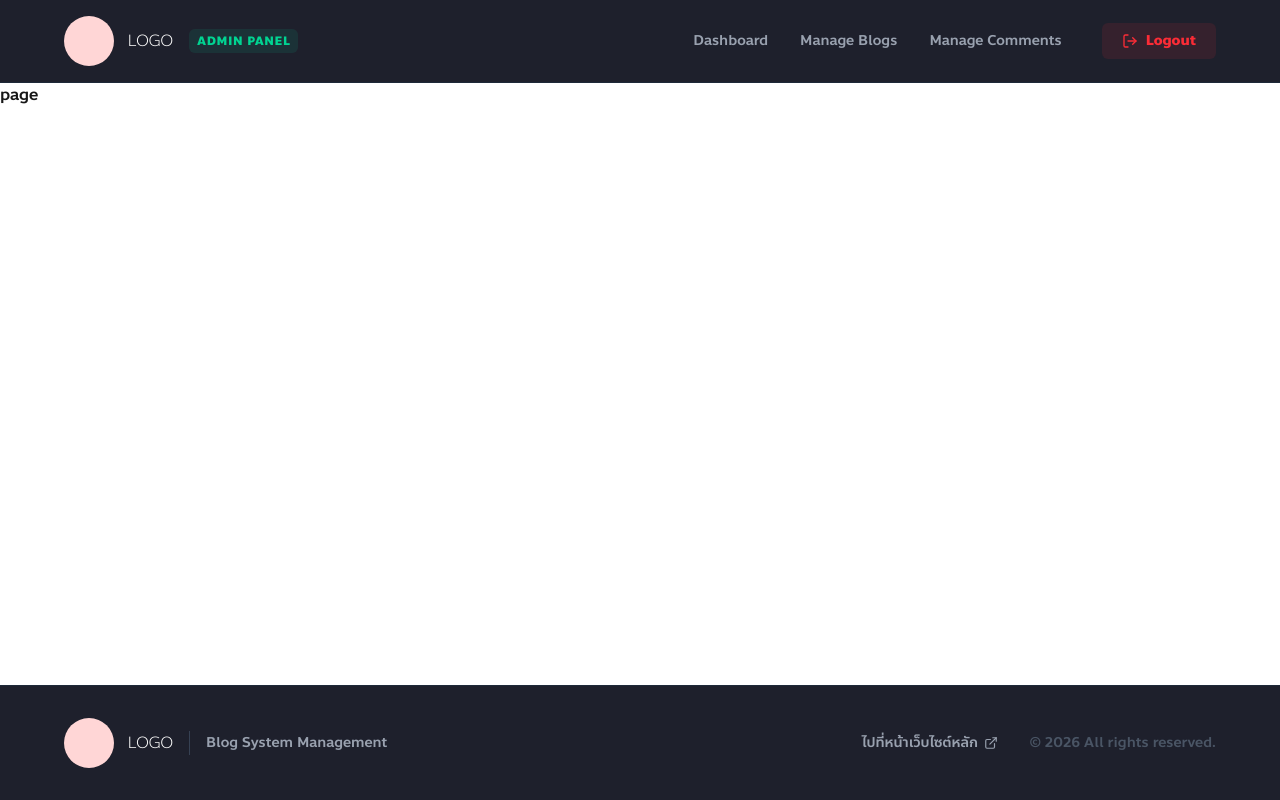
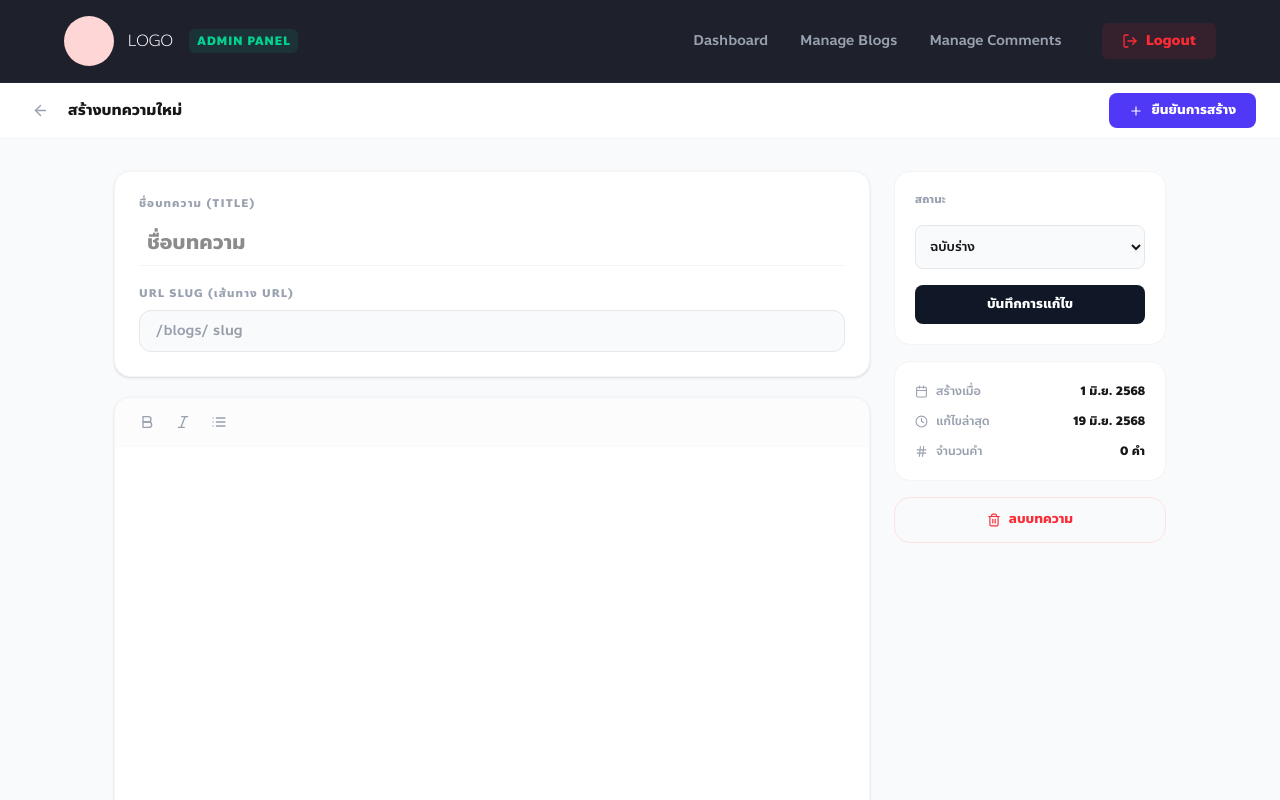
Before and after one commit to mrapiiwat/metier-blog, a Next.js app in the folder frontend/: page /admin/blogs/create in a window 1280 px wide. Shown: the top 800 px of the page. Built offline with nearby package versions, Linux system fonts and the light colour scheme.

Commit message:
feat: implement CreateBlogPage with form, editor, and sidebar components

```diff
--- a/frontend/app/admin/blogs/create/page.tsx
+++ b/frontend/app/admin/blogs/create/page.tsx
@@ -1,9 +1,65 @@
-import React from 'react'
+'use client'
+import { useState } from 'react'
+import { useRouter } from 'next/navigation'
+import Link from 'next/link'
+import { useEditor } from '@tiptap/react'
+import StarterKit from '@tiptap/starter-kit'
+import { FiArrowLeft, FiPlus } from 'react-icons/fi'
+import { BlogForm } from '@/components/admin/BlogForm'
+import { GalleryUploader } from '@/components/admin/GalleryUploader'
+import { Sidebar } from '@/components/admin/Sidebar'
 
-const page = () => {
+const CreateBlogPage = () => {
+  const router = useRouter()
+  const [formData, setFormData] = useState({ title: '', slug: '', isPublished: false })
+  const [isSaving, setIsSaving] = useState(false)
+  const [wordCount, setWordCount] = useState(0)
+
+  const editor = useEditor({
+    extensions: [StarterKit],
+    editorProps: {
+      attributes: { class: 'prose prose-sm focus:outline-none max-w-none min-h-[400px] p-5' },
+    },
+    onUpdate: ({ editor }) => {
+      const text = editor.getText()
+      setWordCount(text.split(/\s+/).filter(Boolean).length)
+    }
+  })
+
+  const handleSubmit = async () => {
+    setIsSaving(true)
+    console.log("บันทึก:", { ...formData, content: editor?.getHTML() })
+    setTimeout(() => { setIsSaving(false); router.push('/admin/blogs') }, 1000)
+  }
+
   return (
-    <div>page</div>
+    <div className="min-h-screen bg-[#F8FAFC] font-sans pb-20">
+      <header className="bg-white border-b border-gray-100 sticky top-0 z-10 h-14 flex items-center px-6 justify-between">
+        <div className="flex items-center gap-3">
+          <Link href="/admin/blogs" className="w-8 h-8 flex items-center justify-center rounded-lg text-gray-400 hover:bg-gray-100"><FiArrowLeft size={17} /></Link>
+          <h1 className="text-[15px] font-semibold">สร้างบทความใหม่</h1>
+        </div>
+        <button onClick={handleSubmit} className="px-5 py-2 bg-indigo-600 text-white text-[13px] font-bold rounded-lg flex items-center gap-2">
+          {isSaving ? 'กำลังสร้าง...' : <><FiPlus size={14} /> ยืนยันการสร้าง</>}
+        </button>
+      </header>
+
+      <main className="max-w-275 mx-auto px-6 py-8 grid grid-cols-1 lg:grid-cols-[1fr_272px] gap-6 items-start">
+        <div className="flex flex-col gap-5">
+          <BlogForm formData={formData} setFormData={setFormData} editor={editor} />
+          <GalleryUploader />
+        </div>
+
+        <Sidebar
+          formData={formData}
+          setFormData={setFormData}
+          onSave={handleSubmit}
+          isSaving={isSaving}
+          wordCount={wordCount}
+        />
+      </main>
+    </div>
   )
 }
 
-export default page
+export default CreateBlogPage
--- a/frontend/app/admin/blogs/edit/[id]/page.tsx
+++ b/frontend/app/admin/blogs/edit/[id]/page.tsx
@@ -9,12 +9,18 @@ import {
   FiCalendar, FiHash, FiBold, FiItalic, FiList
 } from 'react-icons/fi'
 
+interface FormData {
+  title: string
+  slug: string
+  isPublished: boolean
+}
+
 const EditBlogPage = () => {
   const params = useParams()
   const router = useRouter()
   const blogId = params.id as string
 
-  const [formData, setFormData] = useState({ title: '', slug: '', isPublished: false })
+  const [formData, setFormData] = useState<FormData>({ title: '', slug: '', isPublished: false })
   const [isLoading, setIsLoading] = useState(true)
   const [isSaving, setIsSaving] = useState(false)
   const [wordCount, setWordCount] = useState(0)
@@ -40,11 +46,11 @@ const EditBlogPage = () => {
 
   const handleSubmit = async () => {
     setIsSaving(true)
-    console.log("บันทึก:", { ...formData, content: editor?.getHTML() })
+    console.log("บันทึกข้อมูล:", { ...formData, content: editor?.getHTML() })
     setTimeout(() => { setIsSaving(false); router.push('/admin/blogs') }, 1000)
   }
 
-  if (isLoading) return <div className="min-h-screen flex items-center justify-center">Loading...</div>
+  if (isLoading) return <div className="min-h-screen flex items-center justify-center text-gray-400">Loading...</div>
 
   return (
     <div className="min-h-screen bg-[#F8FAFC] font-sans pb-10">
@@ -53,7 +59,8 @@ const EditBlogPage = () => {
           <Link href="/blogs" className="w-8 h-8 flex items-center justify-center rounded-lg text-gray-400 hover:bg-gray-100"><FiArrowLeft size={17} /></Link>
           <h1 className="text-[15px] font-semibold">แก้ไขบทความ</h1>
         </div>
-        <button onClick={handleSubmit} className="px-4 py-2 bg-gray-900 text-white text-[13px] font-semibold rounded-lg">  {isSaving ? 'กำลังบันทึก...' : <>บันทึกการแก้ไข</>}
+        <button onClick={handleSubmit} className="px-4 py-2 bg-gray-900 text-white text-[13px] font-semibold rounded-lg">
+          {isSaving ? 'กำลังบันทึก...' : 'บันทึกการแก้ไข'}
         </button>
       </header>
 
@@ -64,14 +71,14 @@ const EditBlogPage = () => {
             <div className="p-5"><div className="w-full aspect-21/6 bg-gray-50 border-2 border-dashed border-gray-200 rounded-xl flex flex-col items-center justify-center text-gray-400 cursor-pointer hover:bg-gray-100"><FiImage size={24} /><p className="text-xs mt-2">อัปโหลดรูปหน้าปก</p></div></div>
           </div>
 
-          <div className="bg-white border border-gray-100 rounded-2xl p-6 space-y-4">
+          <div className="bg-white border border-gray-100 rounded-2xl p-6 space-y-5">
             <div>
-              <label className="text-[11px] font-bold text-gray-400 uppercase mb-2 block">ชื่อบทความ</label>
-              <input value={formData.title} onChange={(e) => setFormData({ ...formData, title: e.target.value })} className="w-full text-xl font-bold focus:outline-none border-b border-gray-100 pb-1" />
+              <label className="text-[11px] font-bold text-gray-400 uppercase mb-2 block">ชื่อบทความ (Title)</label>
+              <input value={formData.title} onChange={(e) => setFormData(prev => ({ ...prev, title: e.target.value }))} className="w-full text-xl font-bold focus:outline-none border-b border-gray-100 pb-1" placeholder="ชื่อบทความ" />
             </div>
             <div>
               <label className="text-[11px] font-bold text-gray-400 uppercase mb-2 block">URL Slug</label>
-              <div className="flex items-center bg-gray-50 border border-gray-200 rounded-xl px-4 py-2 text-sm"><span className="text-gray-400">/blogs/</span><input value={formData.slug} onChange={(e) => setFormData({ ...formData, slug: e.target.value })} className="bg-transparent focus:outline-none w-full" /></div>
+              <div className="flex items-center bg-gray-50 border border-gray-200 rounded-xl px-4 py-2 text-sm"><span className="text-gray-400">/blogs/</span><input value={formData.slug} onChange={(e) => setFormData(prev => ({ ...prev, slug: e.target.value }))} className="bg-transparent focus:outline-none w-full" /></div>
             </div>
           </div>
 
@@ -93,7 +100,7 @@ const EditBlogPage = () => {
         <aside className="flex flex-col gap-4">
           <div className="bg-white border border-gray-100 rounded-2xl p-5 space-y-4">
             <p className="text-[11px] font-bold text-gray-400 uppercase">สถานะ</p>
-            <select value={formData.isPublished ? 'true' : 'false'} onChange={(e) => setFormData({ ...formData, isPublished: e.target.value === 'true' })} className="w-full p-2.5 bg-gray-50 border border-gray-200 rounded-lg text-[13px]"><option value="true">เผยแพร่แล้ว</option><option value="false">ฉบับร่าง</option></select>
+            <select value={formData.isPublished ? 'true' : 'false'} onChange={(e) => setFormData(prev => ({ ...prev, isPublished: e.target.value === 'true' }))} className="w-full p-2.5 bg-gray-50 border border-gray-200 rounded-lg text-[13px]"><option value="true">เผยแพร่แล้ว</option><option value="false">ฉบับร่าง</option></select>
           </div>
           <div className="bg-white border border-gray-100 rounded-2xl p-5 text-[12px] space-y-3">
             <div className="flex justify-between"><span className="text-gray-400 flex items-center gap-2"><FiCalendar size={13} /> สร้างเมื่อ</span> <span className="font-semibold">1 มิ.ย. 2568</span></div>
--- /dev/null
+++ b/frontend/components/admin/BlogForm.tsx
@@ -0,0 +1,53 @@
+'use client'
+import React from 'react'
+import { Editor, EditorContent } from '@tiptap/react'
+import { FiBold, FiItalic, FiList } from 'react-icons/fi'
+
+interface FormData {
+  title: string
+  slug: string
+  isPublished: boolean
+}
+
+interface BlogFormProps {
+  formData: FormData
+  setFormData: React.Dispatch<React.SetStateAction<FormData>>
+  editor: Editor | null
+}
+
+export const BlogForm = ({ formData, setFormData, editor }: BlogFormProps) => (
+  <div className="flex flex-col gap-5">
+    <div className="bg-white border border-gray-100 rounded-2xl p-6 space-y-5 shadow-sm">
+      <div>
+        <label className="text-[11px] font-bold text-gray-400 uppercase tracking-widest mb-2 block">ชื่อบทความ (Title)</label>
+        <input
+          value={formData.title}
+          onChange={(e) => setFormData(prev => ({ ...prev, title: e.target.value }))}
+          className="w-full text-xl font-bold focus:outline-none p-2 border-b border-gray-100 focus:border-indigo-500 transition-colors"
+          placeholder="ชื่อบทความ"
+        />
+      </div>
+      <div>
+        <label className="text-[11px] font-bold text-gray-400 uppercase tracking-widest mb-2 block">URL Slug (เส้นทาง URL)</label>
+        <div className="flex items-center bg-gray-50 border border-gray-200 rounded-xl px-4 py-2.5 text-sm">
+          <span className="text-gray-400 font-medium">/blogs/</span>
+          <input
+            value={formData.slug}
+            onChange={(e) => setFormData(prev => ({ ...prev, slug: e.target.value }))}
+            className="bg-transparent focus:outline-none ml-1 w-full font-medium text-gray-700"
+            placeholder="slug"
+          />
+        </div>
+      </div>
+    </div>
+
+    <div className="bg-white border border-gray-100 rounded-2xl overflow-hidden shadow-sm">
+      <div className="px-4 py-2 border-b border-gray-50 flex items-center gap-1 bg-gray-50/50">
+        <button onClick={() => editor?.chain().focus().toggleBold().run()} className={`p-2 rounded-lg ${editor?.isActive('bold') ? 'bg-white text-indigo-600' : 'text-gray-400 hover:bg-white'}`}><FiBold size={16} /></button>
+        <button onClick={() => editor?.chain().focus().toggleItalic().run()} className={`p-2 rounded-lg ${editor?.isActive('italic') ? 'bg-white text-indigo-600' : 'text-gray-400 hover:bg-white'}`}><FiItalic size={16} /></button>
+        <button onClick={() => editor?.chain().focus().toggleBulletList().run()} className={`p-2 rounded-lg ${editor?.isActive('bulletList') ? 'bg-white text-indigo-600' : 'text-gray-400 hover:bg-white'}`}><FiList size={16} /></button>
+      </div>
+      <EditorContent editor={editor} className="p-5 min-h-75" />
+    </div>
+  </div>
+)
--- /dev/null
+++ b/frontend/components/admin/GalleryUploader.tsx
@@ -0,0 +1,17 @@
+'use client'
+import React from 'react'
+import { FiImage } from 'react-icons/fi'
+
+export const GalleryUploader = () => (
+  <div className="bg-white border border-gray-100 rounded-2xl p-6 shadow-sm">
+    <h3 className="text-[11px] font-bold text-gray-400 uppercase tracking-widest mb-4">รูปประกอบ (6 ช่อง)</h3>
+    <div className="grid grid-cols-3 gap-3">
+      {[...Array(6)].map((_, i) => (
+        <div key={i} className="aspect-4/3 bg-gray-50 border-2 border-dashed border-gray-200 rounded-xl flex flex-col items-center justify-center text-gray-300 hover:border-indigo-300 transition-all cursor-pointer">
+          <FiImage size={18} />
+          <span className="text-[10px] mt-1">ช่อง {i + 1}</span>
+        </div>
+      ))}
+    </div>
+  </div>
+)
--- /dev/null
+++ b/frontend/components/admin/Sidebar.tsx
@@ -0,0 +1,59 @@
+import { FiTrash2, FiCalendar, FiClock, FiHash } from 'react-icons/fi'
+
+interface SidebarProps<T> {
+  formData: T
+  setFormData: React.Dispatch<React.SetStateAction<T>>
+  onSave: () => void
+  isSaving: boolean
+  wordCount?: number
+}
+
+export const Sidebar = <T extends { isPublished: boolean }>({
+  formData,
+  setFormData,
+  onSave,
+  isSaving,
+  wordCount
+}: SidebarProps<T>) => (
+  <aside className="flex flex-col gap-4">
+    <div className="bg-white border border-gray-100 rounded-2xl p-5 space-y-4">
+      <p className="text-[11px] font-bold text-gray-400 uppercase">สถานะ</p>
+      <select
+        value={formData.isPublished ? 'true' : 'false'}
+        onChange={(e) => setFormData((prev) => ({
+          ...prev,
+          isPublished: e.target.value === 'true'
+        }))}
+        className="w-full p-2.5 bg-gray-50 border border-gray-200 rounded-lg text-[13px]"
+      >
+        <option value="true">เผยแพร่แล้ว</option>
+        <option value="false">ฉบับร่าง</option>
+      </select>
+      <button
+        onClick={onSave}
+        className="w-full py-2.5 bg-gray-900 text-white text-[13px] font-semibold rounded-lg"
+      >
+        {isSaving ? 'กำลังบันทึก...' : 'บันทึกการแก้ไข'}
+      </button>
+    </div>
+
+    <div className="bg-white border border-gray-100 rounded-2xl p-5 text-[12px] space-y-3">
+      <div className="flex justify-between">
+        <span className="text-gray-400 flex items-center gap-2"><FiCalendar size={13}/> สร้างเมื่อ</span>
+        <span className="font-semibold">1 มิ.ย. 2568</span>
+      </div>
+      <div className="flex justify-between">
+        <span className="text-gray-400 flex items-center gap-2"><FiClock size={13}/> แก้ไขล่าสุด</span>
+        <span className="font-semibold">19 มิ.ย. 2568</span>
+      </div>
+      <div className="flex justify-between">
+        <span className="text-gray-400 flex items-center gap-2"><FiHash size={13}/> จำนวนคำ</span>
+        <span className="font-semibold">{wordCount ?? 0} คำ</span>
+      </div>
+    </div>
+
+    <button className="w-full py-3 border border-red-100 text-red-500 text-[13px] font-semibold rounded-2xl flex items-center justify-center gap-2 hover:bg-red-50">
+      <FiTrash2 size={14} /> ลบบทความ
+    </button>
+  </aside>
+)
```
